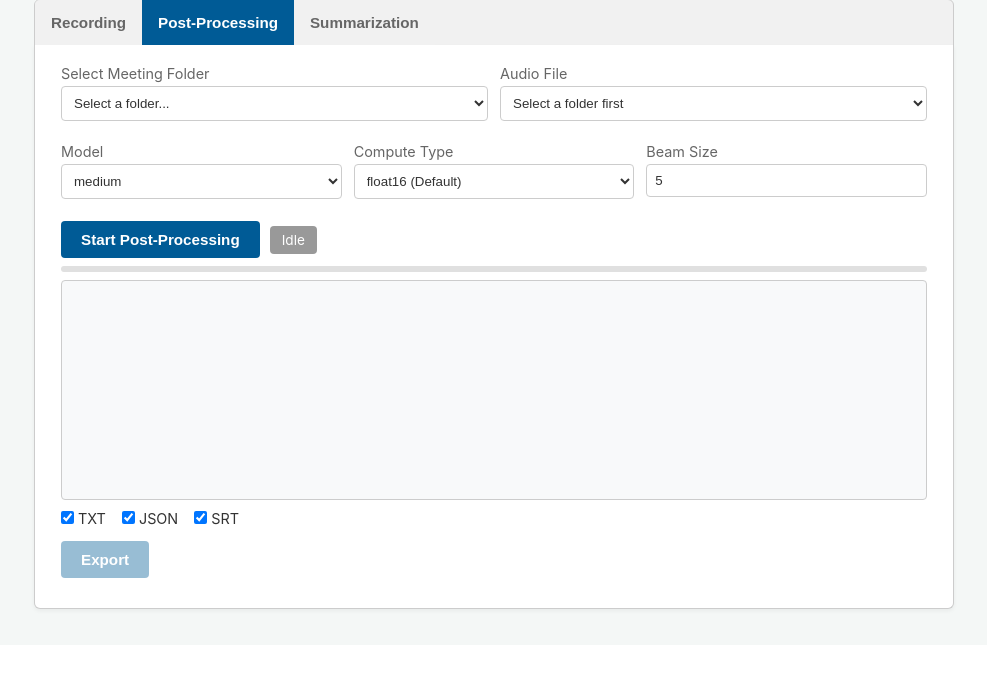
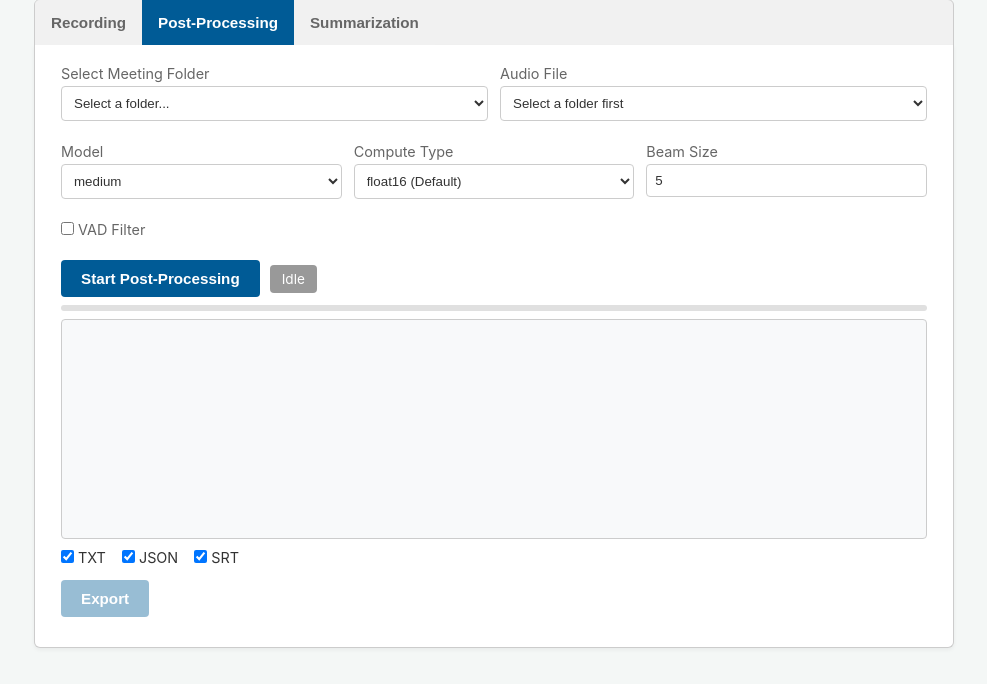
Before and after one commit to ralexms/Cenario, a Flask app: page / in a window 1280 px wide, after a click on "Post-Processing". Shown: the part 292-976 px from the top of the page, without its empty margins (146-1133 px from the left). Before the commit the page ends 905 px from the top, so only its background shows below. Run offline with Flask 3, Linux system fonts and the light colour scheme; data that the repository does not hold is empty.

Commit message:
Add VAD Filter checkbox to transcription settings UI

```diff
--- a/gui/templates/index.html
+++ b/gui/templates/index.html
@@ -367,10 +367,14 @@
                 <input type="number" id="beamSize" value="5" min="1" max="20">
             </div>
         </div>
+        <div class="row" style="margin-bottom:12px;">
+            <div style="display:flex;gap:16px;align-items:end;padding-bottom:10px;">
+                <label style="margin:0;"><input type="checkbox" id="chkVadFilter"> VAD Filter</label>
+            </div>
+        </div>
         <div class="row hidden" style="margin-bottom:12px;">
             <div style="display:flex;gap:16px;align-items:end;padding-bottom:10px;">
                 <label style="margin:0;color:#777;cursor:not-allowed;"><input type="checkbox" id="chkDiarize" disabled> Diarization (Disabled)</label>
-                <label style="margin:0;color:#777;cursor:not-allowed;"><input type="checkbox" id="chkVadFilter" disabled> VAD Filter (Disabled)</label>
             </div>
         </div>
         <div class="row hidden" style="margin-bottom:12px;">
```
